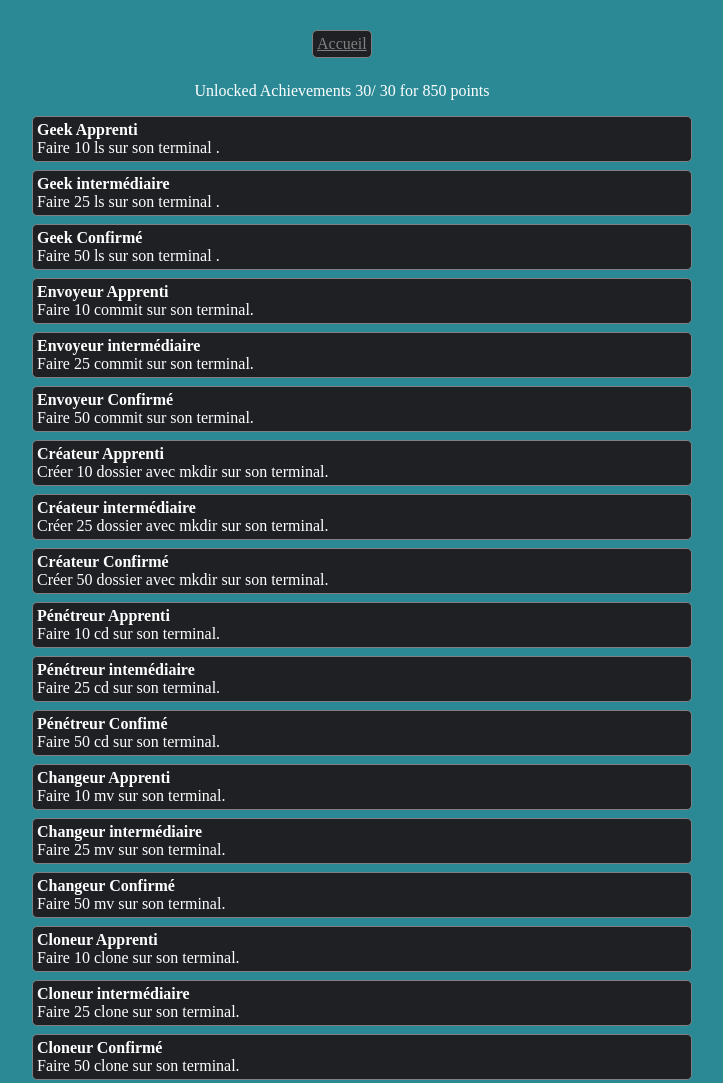
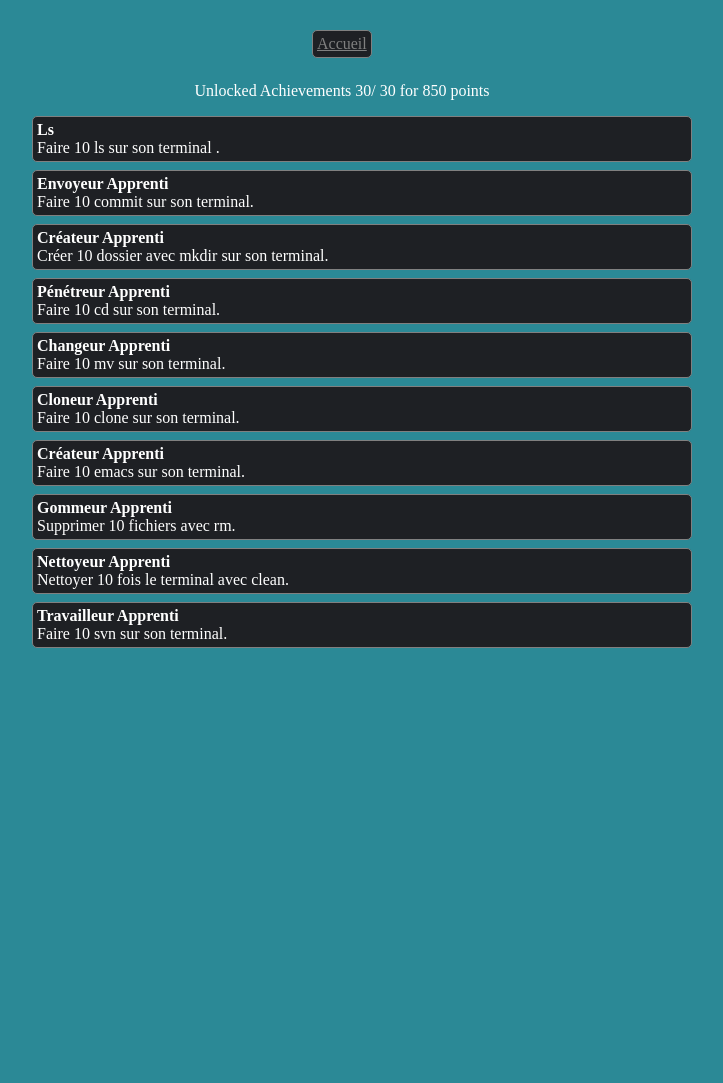
Before and after one commit to Bolbox/pinto_m.github.io, a plain HTML site: page index.html in a window 1280 px wide. Shown: the top 1083 px of the page, without its empty margins (298-1021 px from the left). After the commit the page ends 800 px from the top, so only its background shows below. Drawn offline with Linux system fonts and the light colour scheme.

Commit message:
Update index.html

```diff
--- a/index.html
+++ b/index.html
@@ -21,109 +21,41 @@
 
 Unlocked Achievements      30/      30  for 850 points<br>
 <ul>
-<li><div class="title">Geek Apprenti </div>  <div class="info">Faire 10 ls sur son terminal .</div></li>
-<li><div class="title">Geek intermédiaire </div>  <div class="info">Faire 25 ls sur son terminal .</div></li>
-<li><div class="title">Geek Confirmé </div>  <div class="info">Faire 50 ls sur son terminal .</div></li>
+<li><div class="title" id="ls">Ls</div>  <div class="info">Faire 10 ls sur son terminal .</div></li>
+
+
 <li><div class="title">Envoyeur Apprenti </div>  <div class="info">Faire 10 commit sur son terminal.</div></li>
-<li><div class="title">Envoyeur intermédiaire</div>  <div class="info">Faire 25 commit sur son terminal.</div></li>
-<li><div class="title">Envoyeur Confirmé</div>  <div class="info">Faire 50 commit sur son terminal.</div></li>
+
+
 <li><div class="title">Créateur Apprenti</div>  <div class="info">Créer 10 dossier avec mkdir sur son terminal.</div></li>
-<li><div class="title">Créateur intermédiaire</div>  <div class="info">Créer 25 dossier avec mkdir sur son terminal.</div></li>
-<li><div class="title">Créateur Confirmé</div>  <div class="info">Créer 50 dossier avec mkdir sur son terminal.</div></li>
+
+
 <li><div class="title">Pénétreur Apprenti</div>  <div class="info">Faire 10 cd sur son terminal.</div></li>
-<li><div class="title">Pénétreur intemédiaire</div>  <div class="info">Faire 25 cd sur son terminal.</div></li>
-<li><div class="title">Pénétreur Confimé</div>  <div class="info">Faire 50 cd sur son terminal.</div></li>
+
+
 <li><div class="title">Changeur Apprenti</div>  <div class="info">Faire 10 mv sur son terminal. </div></li>
-<li><div class="title">Changeur intermédiaire</div>  <div class="info">Faire 25 mv sur son terminal. </div></li>
-<li><div class="title">Changeur Confirmé</div>  <div class="info">Faire 50 mv sur son terminal. </div></li>
+
+
 <li><div class="title">Cloneur Apprenti </div>  <div class="info">Faire 10 clone sur son terminal.</div></li>
-<li><div class="title">Cloneur intermédiaire</div>  <div class="info">Faire 25 clone sur son terminal.</div></li>
-<li><div class="title">Cloneur Confirmé</div>  <div class="info">Faire 50 clone sur son terminal.</div></li>
+
+
 <li><div class="title">Créateur Apprenti</div>  <div class="info">Faire 10 emacs sur son terminal.</div></li>
-<li><div class="title">Créateur intermédiaire</div>  <div class="info">Faire 25 emacs sur son terminal.</div></li>
-<li><div class="title">Créateur Confirmé</div>  <div class="info">Faire 50 emacs sur son terminal.</div></li>
+
+
 <li><div class="title">Gommeur Apprenti </div>  <div class="info">Supprimer 10 fichiers avec rm.</div></li>
-<li><div class="title">Gommeur intermédiaire</div>  <div class="info">Supprimer 25 fichiers avec rm.</div></li>
-<li><div class="title">Gommeur Confirmé</div>  <div class="info">Supprimer 50 fichiers avec rm.</div></li>
+
+
 <li><div class="title">Nettoyeur Apprenti</div>  <div class="info">Nettoyer 10 fois le terminal avec clean.</div></li>
-<li><div class="title">Nettoyeur intermédiaire</div>  <div class="info">Nettoyer 25 fois le terminal avec clean.</div></li>
-<li><div class="title">Nettoyeur Confirmé</div>  <div class="info">Nettoyer 50 fois le terminal avec clean.</div></li>
+
+
 <li><div class="title">Travailleur Apprenti</div>  <div class="info">Faire 10 svn sur son terminal.</div></li>
-<li><div class="title">Travailleur intermédiaire</div>  <div class="info">Faire 25 svn sur son terminal.</div></li>
-<li><div class="title">Travailleur Confirmé</div>  <div class="info">Faire 50 svn sur son terminal.</div></li>
+
+
 
 </ul>
-Git commands sorted by usage:
+
 <pre style="text-align: left">
-2102 status
-1416 add
-1268 diff
- 955 show
- 709 commit
- 662 log
- 478 rebase
- 301 push
- 282 checkout
- 214 cherry-pick
- 202 branch
- 169 fetch
- 115 hooks
-  80 reset
-  76 rev-list
-  74 remote
-  49 blame
-  39 rm
-  37 clone
-  35 init
-  29 achievements
-  27 gc
-  26 config
-  19 format-patch
-  18 tag
-  18 send-email
-  18 bisect
-  17 rev-parse
-  15 am
-  14 stash
-  13 symbolic-ref
-  10 timecard
-  10 prune
-   9 reflog
-   9 pull
-   9 ls-tree
-   9 filter-branch
-   8 --version
-   7 diff-index
-   7 clean
-   6 revert
-   6 merge
-   6 ls-files
-   5 cat-file
-   5 archive
-   4 update-ref
-   4 mv
-   4 hash-object
-   4 grep
-   4 describe
-   3 update-server-info
-   3 cvsimport
-   3 --help
-   2 unpack-objects
-   2 svn
-   2 submodule
-   2 show-branch
-   2 read-tree
-   1 write-tree
-   1 shortlog
-   1 repack
-   1 merge-base
-   1 mailsplit
-   1 mailinfo
-   1 ll
-   1 help
-   1 count
-   1 bundle
-   1 apply
+
 </pre>
 <script type="text/javascript">
 function showLocked() {
@@ -131,7 +63,7 @@ function showLocked() {
     document.getElementById('showlocked').style.visibility = 'hidden';
 }
 </script>
-<a id="showlocked" href="javascript:showLocked()" >Show locked Achievements</a>
+<a id="showlocked" href="javascript:showLocked()" ></a>
 <div id="locked">
 
 <ul>
```
